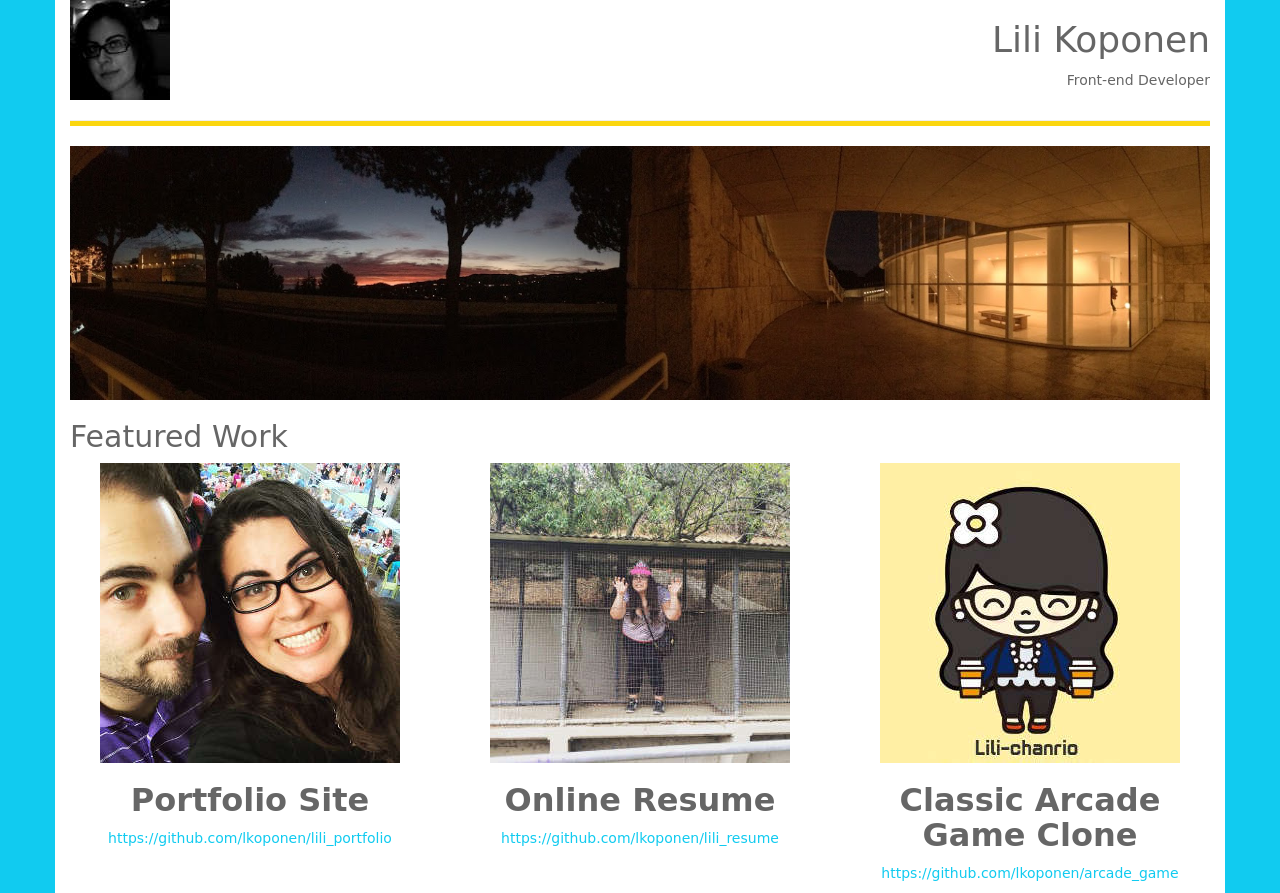
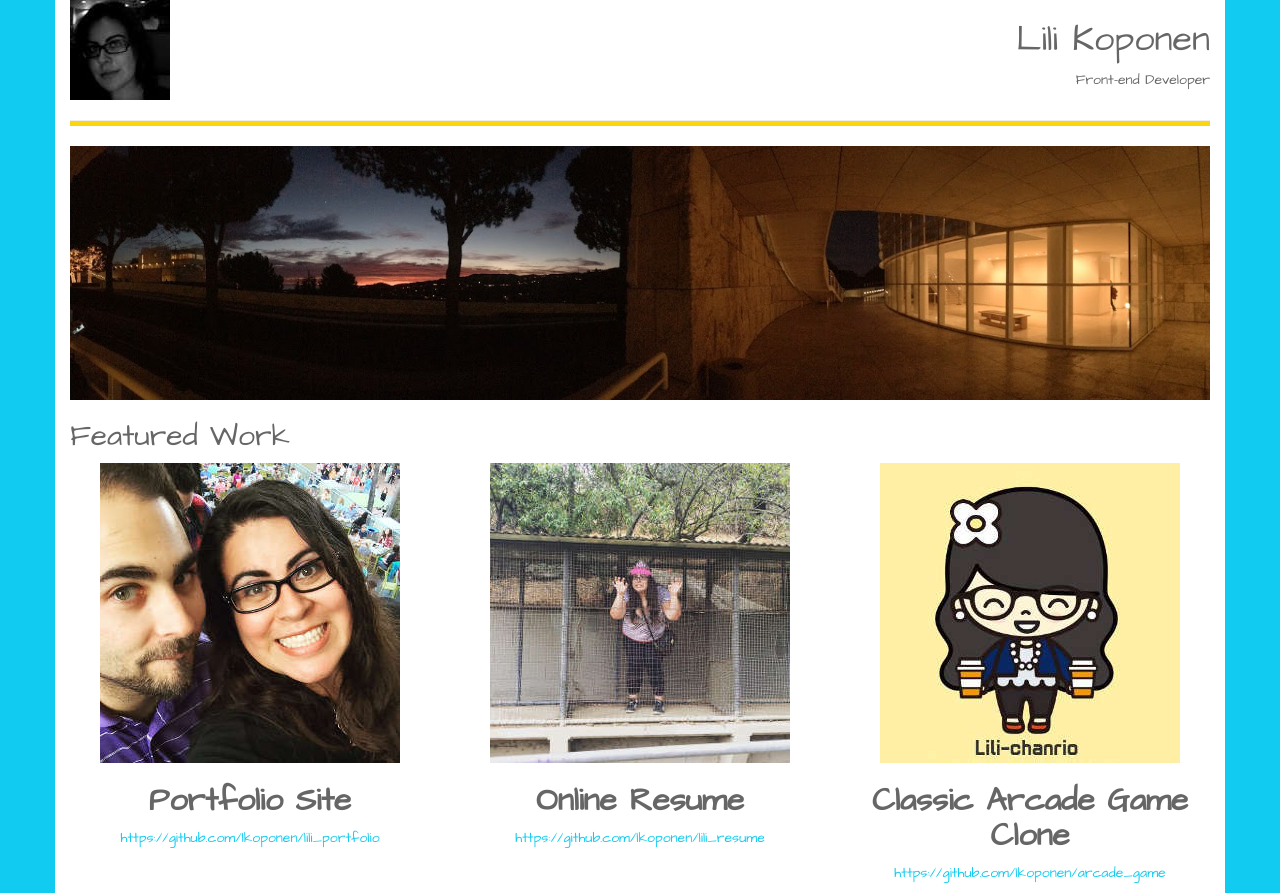
Before and after one commit to lkoponen/lili_portfolio, a plain HTML site: page index.html in a window 1280 px wide. Drawn offline with Linux system fonts and the light colour scheme.

Commit message:
Fixed encoding and made changes to adhere to Udacity style guide

```diff
--- a/index.html
+++ b/index.html
@@ -4,8 +4,10 @@
 	<title>Lili Koponen</title>
 	<link rel="stylesheet" href="css/bootstrap.min.css">
 	<link rel="stylesheet" href="css/style.css">
+	<link href='http://fonts.googleapis.com/css?family=Architects+Daughter' rel='stylesheet'>
 	<script src="js/jquery-1.11.3.min.js"></script>
 	<script src="js/bootstrap.min.js"></script>
+	<meta charset="utf-8">
 </head>
 <body>
 	<div class="container">
@@ -40,11 +42,13 @@
 				<p><a href="https://github.com/lkoponen/lili_portfolio" target="_blank">https://github.com/lkoponen/lili_portfolio</a></p>
 			</div>
 			<div class="col-md-4 text-center">
+				<!--TODO: Add url to this repository -->
 				<a href="#"><img src="images/lili_featured_2.jpg" class="img-responsive featured-img" alt="Cheree in Black Blazer"></a>
 				<h3>Online Resume</h3>
 				<p><a href="#" target="_blank">https://github.com/lkoponen/lili_resume</a></p>
 			</div>
 			<div class="col-md-4 text-center">
+				<!--TODO: Add url to this repository -->
 				<a href="#"><img src="images/lili_featured_3.jpg" class="img-responsive featured-img" alt="Cheree in Red Shirt"></a>
 				<h3>Classic Arcade Game Clone</h3>
 				<p><a href="#" target="_blank">https://github.com/lkoponen/arcade_game</a></p>
```
